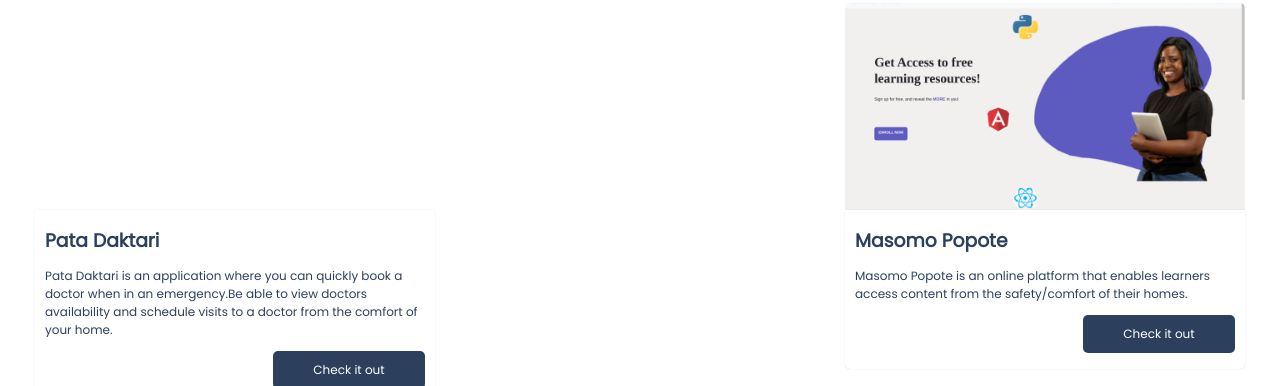
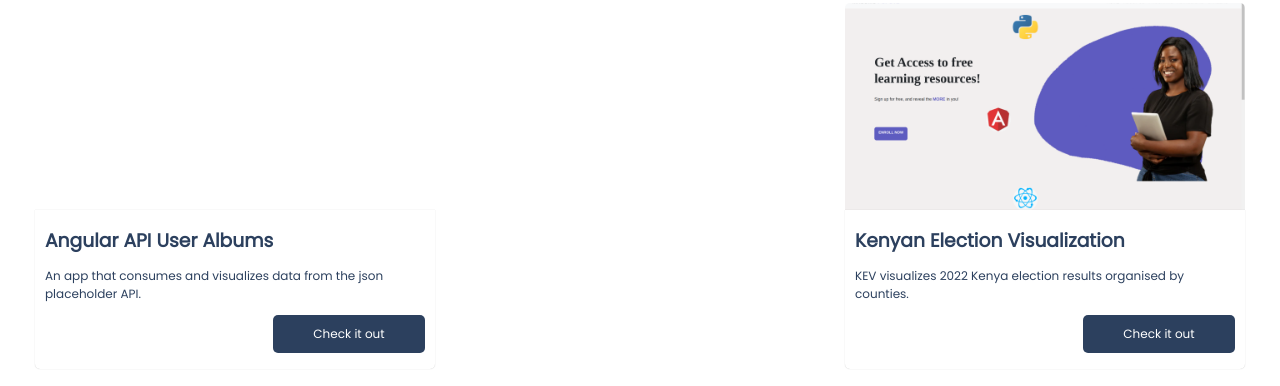
Before and after one commit to Clemo97/portifolio, a plain HTML site: page index.html in a window 1280 px wide. Shown: the part 1627-2013 px from the top of the page. Drawn offline with Linux system fonts and the light colour scheme; grey boxes are pictures that could not be loaded; a script that the page names is missing.

Commit message:
Update index.html
changed the efaults projects

```diff
--- a/index.html
+++ b/index.html
@@ -151,21 +151,18 @@
                 <div class="seventh background">
                 </div>
                 <div class="footer">
-                    <h3>Pata Daktari</h3>
-                    <p>Pata Daktari is an application where you can quickly book a doctor when in an emergency.Be able
-                        to view doctors
-                        availability and schedule visits to a doctor from the comfort of your home.</p>
-                    <a href="https://finddaktari.herokuapp.com/" target="_blank" rel="noopener">Check it out</a>
+                    <h3>Angular API User Albums</h3>
+                    <p>An app that consumes and visualizes data from the json placeholder API.</p>
+                    <a href="https://sil-hosting.web.app/" target="_blank" rel="noopener">Check it out</a>
                 </div>
             </div>
             <div class="content">
                 <div class="sixth background">
                 </div>
                 <div class="footer">
-                    <h3>Masomo Popote</h3>
-                    <p>Masomo Popote is an online platform that enables learners access content from the safety/comfort
-                        of their homes. </p>
-                    <a href="https://somapopote.herokuapp.com/" target="_blank" rel="noopener">Check it out</a>
+                    <h3>Kenyan Election Visualization</h3>
+                    <p>KEV visualizes 2022 Kenya election results organised by counties. </p>
+                    <a href="https://kenyaelection-a81eb.web.app/" target="_blank" rel="noopener">Check it out</a>
                 </div>
             </div>
             <div class="content">
```
